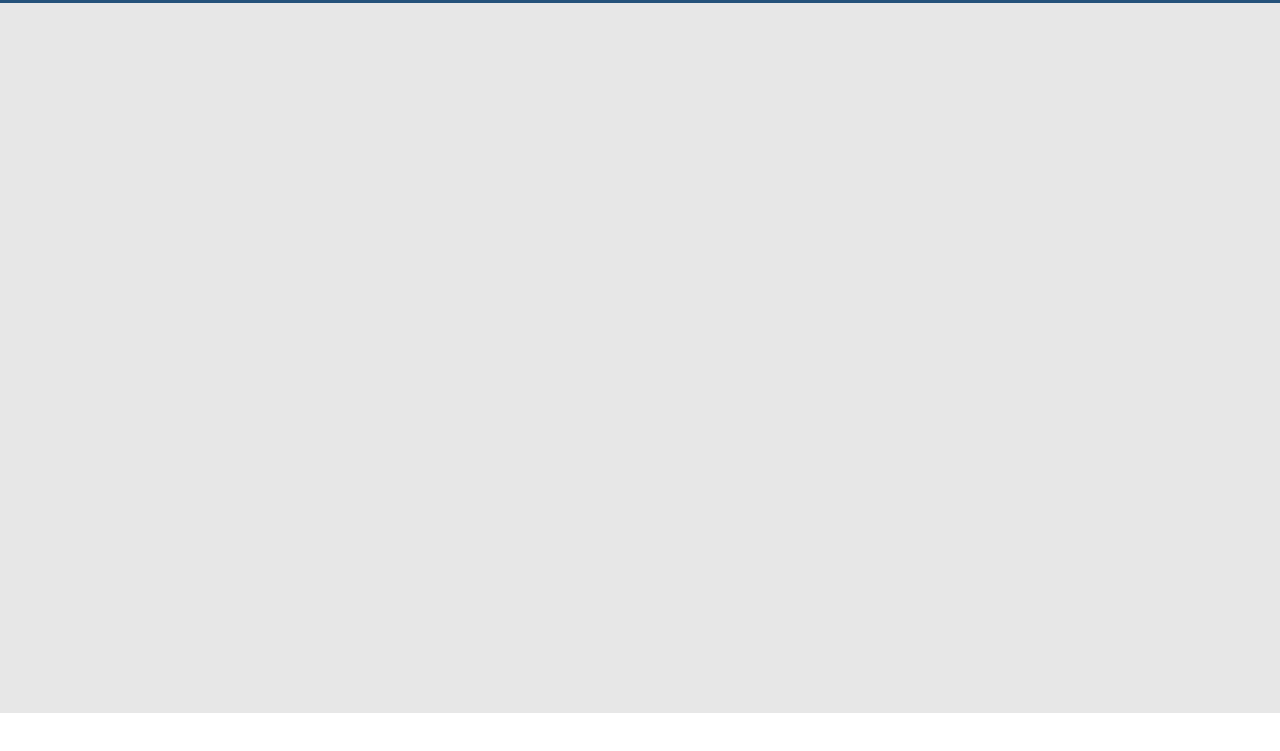
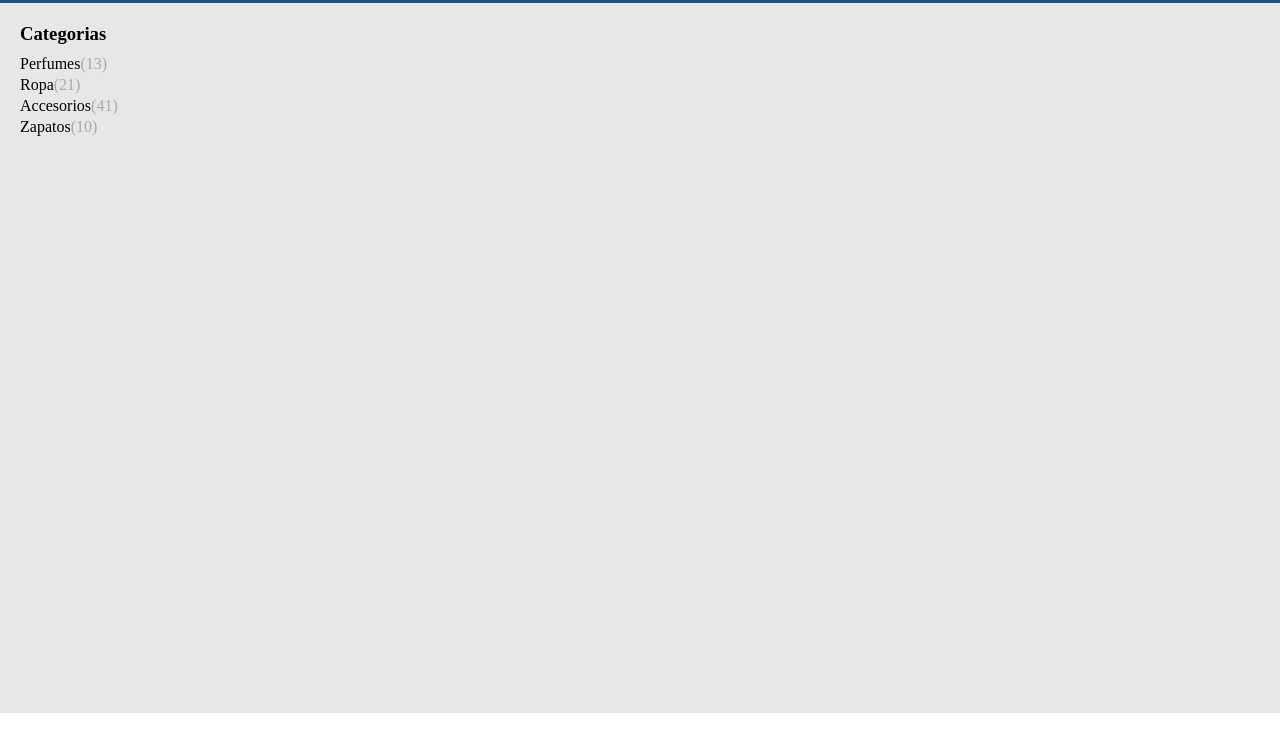
Before and after one commit to jualvareze/ecommerce, a plain HTML site: page index.html in a window 1280 px wide. Shown: the part 47-798 px from the top of the page. Drawn offline with Linux system fonts and the light colour scheme.

Commit message:
crear aside

```diff
--- a/assets/css/styles.css
+++ b/assets/css/styles.css
@@ -25,11 +25,25 @@ header{
     background-color: #25527B;
 }
 
-header h1{
+aside{
+    padding:20px;
+    text-align: left;
+    grid-area: aside;
+    display: flex;
+    flex-direction: column;
 }
 
-aside{
-    grid-area: aside;
+aside h3{
+    padding-bottom:10px;
+}
+
+.categoria{
+    padding-bottom:3px;
+    display: flex;
+}
+
+.cantidad{
+    color: rgb(171, 169, 169);
 }
 
 main{
--- a/index.html
+++ b/index.html
@@ -11,8 +11,27 @@
     <header>
         <h1>Mi ecommerce</h1>
     </header>
-    <aside></aside>
-    <main></main>
+    <aside>
+        <h3>Categorias</h3>
+        <div class="categoria">
+            <p>Perfumes</p>
+            <p class="cantidad">(13)</p>
+        </div>
+        <div class="categoria">
+            <p>Ropa</p>
+            <p class="cantidad">(21)</p>
+        </div>
+        <div class="categoria">
+            <p>Accesorios</p>
+            <p class="cantidad">(41)</p>
+        </div>
+        <div class="categoria">
+            <p>Zapatos</p>
+            <p class="cantidad">(10)</p>
+        </div>
+    </aside>
+    <main>
+    </main>
     <footer></footer>
 </body>
 </html>
```
